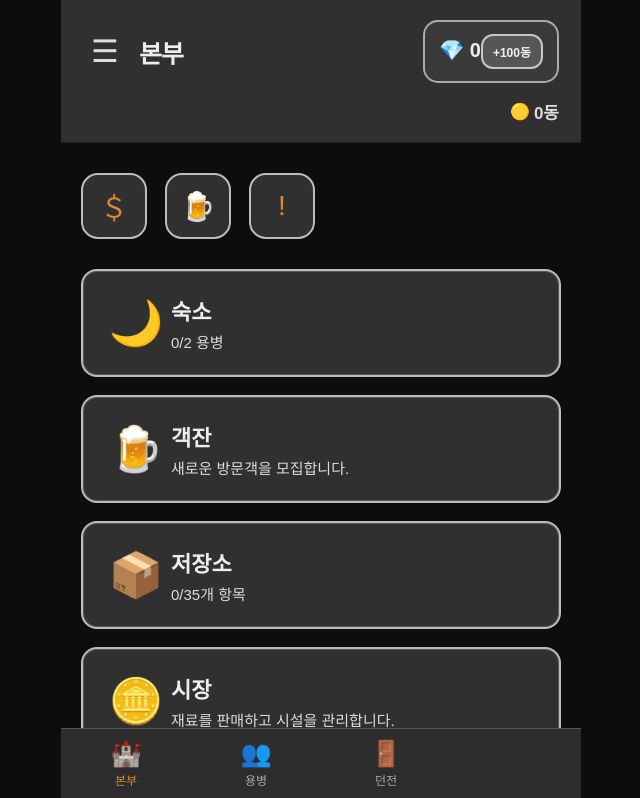
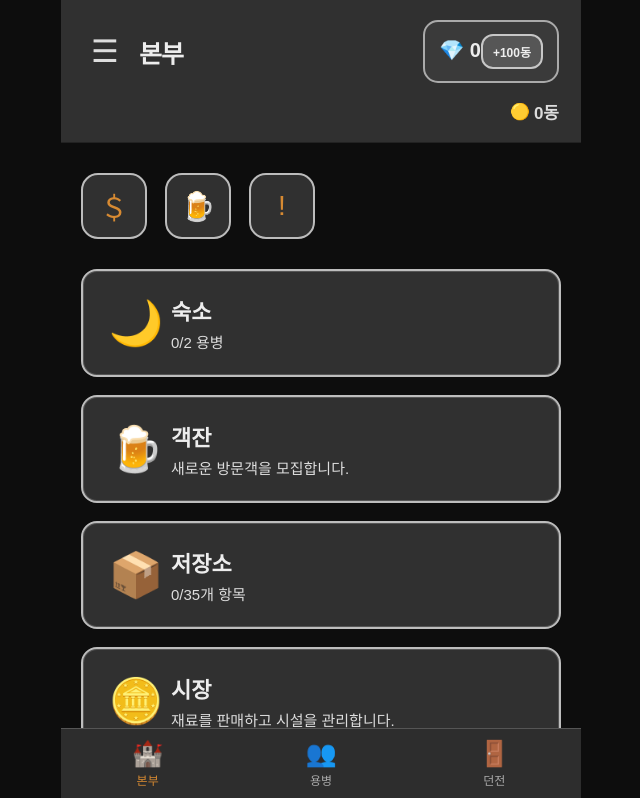
Before and after one commit to aicoderkor/daesangin, a React (Vite) app: page / in a window 1280 px wide. Shown: the top 798 px of the page, without its empty margins (319-959 px from the left). Built offline with nearby package versions, Linux system fonts and the light colour scheme; a web font is replaced by a local one.

Commit message:
align bottom navigation tabs

```diff
--- a/src/index.css
+++ b/src/index.css
@@ -93,7 +93,7 @@ button { cursor: pointer; }
 .ly { color: #ffe65c; }
 .item { background: #3d3d3d; }
 .material { font-size: 12px; color: #d1d1d1; }
-.tabs { position: fixed; bottom: 0; left: 50%; transform: translateX(-50%); width: min(520px,100%); display: grid; grid-template-columns: repeat(4,1fr); background: #2d2d2d; border-top: 1px solid #555; z-index: 35; }
+.tabs { position: fixed; bottom: 0; left: 50%; transform: translateX(-50%); width: min(520px,100%); display: grid; grid-template-columns: repeat(3,1fr); background: #2d2d2d; border-top: 1px solid #555; z-index: 35; }
 .tab { border: 0; background: none; color: #aaa; font-size: 12px; padding: 10px 2px 12px; }
 .tab b { display: block; font-size: 25px; margin-bottom: 3px; }
 .tab.on { color: var(--orange); }
```
